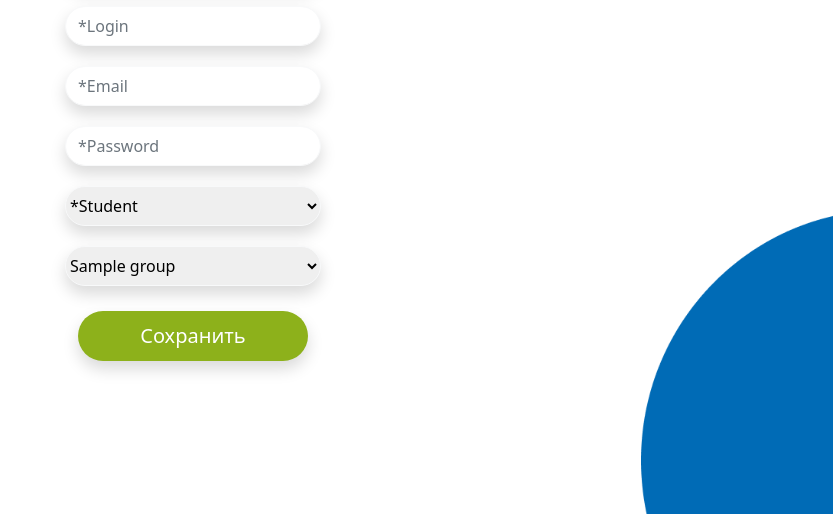
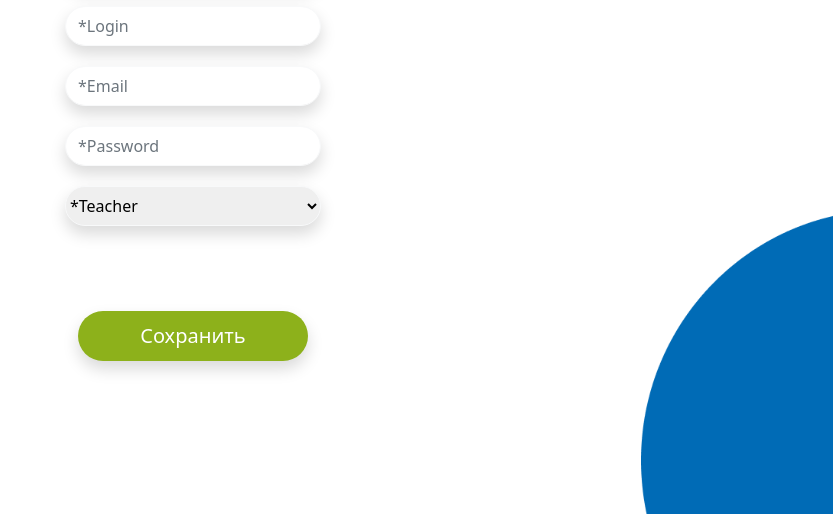
Before and after one commit to alsumukhamedova/ProgrammingSchool, a Django app: template aggregation_system/server/web_client/templates/registration.html in a window 1280 px wide. Shown: the part 258-784 px from the top of the page, without its empty margins (447-1280 px from the left). Run offline with Django 3.2, Linux system fonts and the light colour scheme; the template is opened without the code that fills it: most values are stand-ins (such as "Sample title", 1, 10 or a date in 2020); some libraries are stand-ins or nearby versions.

Commit message:
registration buttons fixed

```diff
--- a/aggregation_system/server/web_client/templates/registration.html
+++ b/aggregation_system/server/web_client/templates/registration.html
@@ -29,14 +29,14 @@
         <div class="dropdown d-flex justify-content-center">
             <td>
                 <select class="rounded-pill logInForm shadow border-light" onchange="group_change_by_type()">
+                    <option value="teacher"> *Teacher</option>
                     <option value="student"> *Student</option>
-                    <option value="teacher"> *Teacher</option>
                 </select>
             </td>
         </div>
         <div class="dropdown d-flex justify-content-center">
             <td>
-                <select class="rounded-pill logInForm shadow border-light">
+                <select class="rounded-pill logInForm shadow border-light" style="visibility: hidden">
                     {% for group in groups %}
                         <option value="{{ group.id }}">{{ group.name }}</option>
                     {% endfor %}
```
